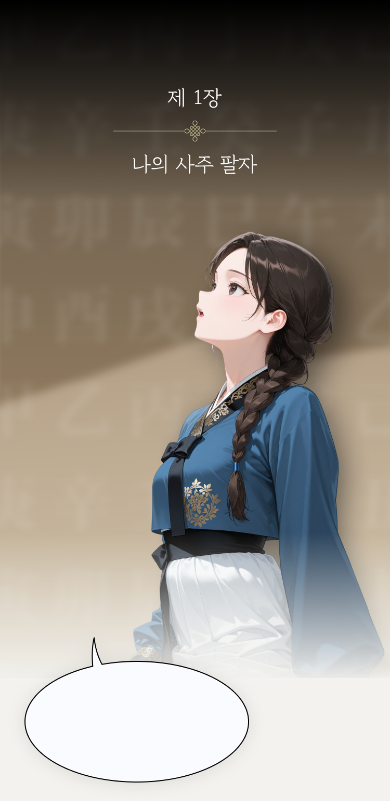
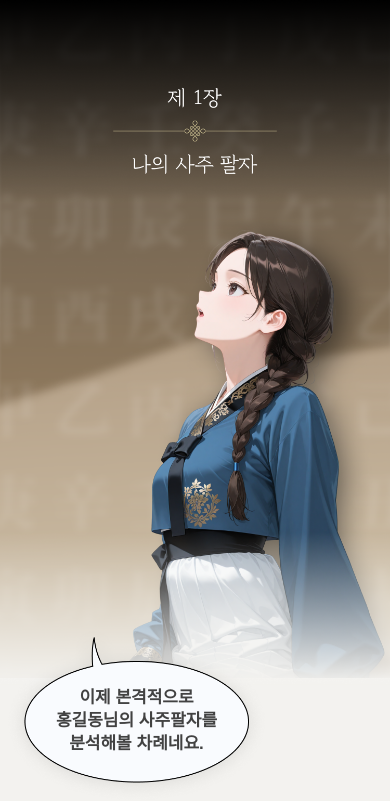
Before and after one commit to zooyaho/rocketai-front-test, a Next.js app: page / in a window 390 px wide. Shown: the top 801 px of the page. Built offline with nearby package versions, Linux system fonts and the light colour scheme.

Commit message:
feat: 배경 이미지 위 말풍선 텍스트 오버레이 구현
- 배경 이미지(layers_1.png)에 절대 위치 기반 텍스트 삽입
- 사용자 이름 가져오는 상황을 가정하여 동적 텍스트 처리
- 퍼센트 단위 위치, 크기로 반응형 대응 고려

```diff
--- a/src/pages/index.tsx
+++ b/src/pages/index.tsx
@@ -1,6 +1,45 @@
 import Image from "next/image";
+import { useEffect, useState } from "react";
+
+const speechData = [
+  {
+    top: 30.8,
+    left: 10,
+    width: 50,
+    height: 5,
+    text: (name: string) => (
+      <>
+        이제 본격적으로
+        <br />
+        {name}님의 사주팔자를
+        <br />
+        분석해볼 차례네요.
+      </>
+    ),
+  },
+  {
+    top: 48,
+    left: 10.5,
+    width: 56,
+    height: 4.9,
+    text: (name: string) => (
+      <>
+        제가 {name}님의 사주를
+        <br />
+        보기 쉽게 표로 정리했어요.
+      </>
+    ),
+  },
+];
 
 export default function Home() {
+  const [name, setName] = useState("OO");
+
+  useEffect(() => {
+    // 데이터를 가져오는 동작을 시뮬레이션하기 위해 useEffect + useState를 사용했습니다.
+    setName("홍길동");
+  }, []);
+
   return (
     <div className="relative w-full max-w-md mx-auto sm:border-x">
       {/* 배경 이미지 */}
@@ -11,6 +50,21 @@ export default function Home() {
         height={1400}
         priority
       />
+      {/* 말풍선 문구 */}
+      {speechData.map((bubble, idx) => (
+        <div
+          key={idx}
+          className="absolute text-[17px] font-semibold leading-snug text-center flex items-center justify-center"
+          style={{
+            top: `${bubble.top}%`,
+            left: `${bubble.left}%`,
+            width: `${bubble.width}%`,
+            height: `${bubble.height}%`,
+          }}
+        >
+          <p>{bubble.text(name)}</p>
+        </div>
+      ))}
     </div>
   );
 }
```
